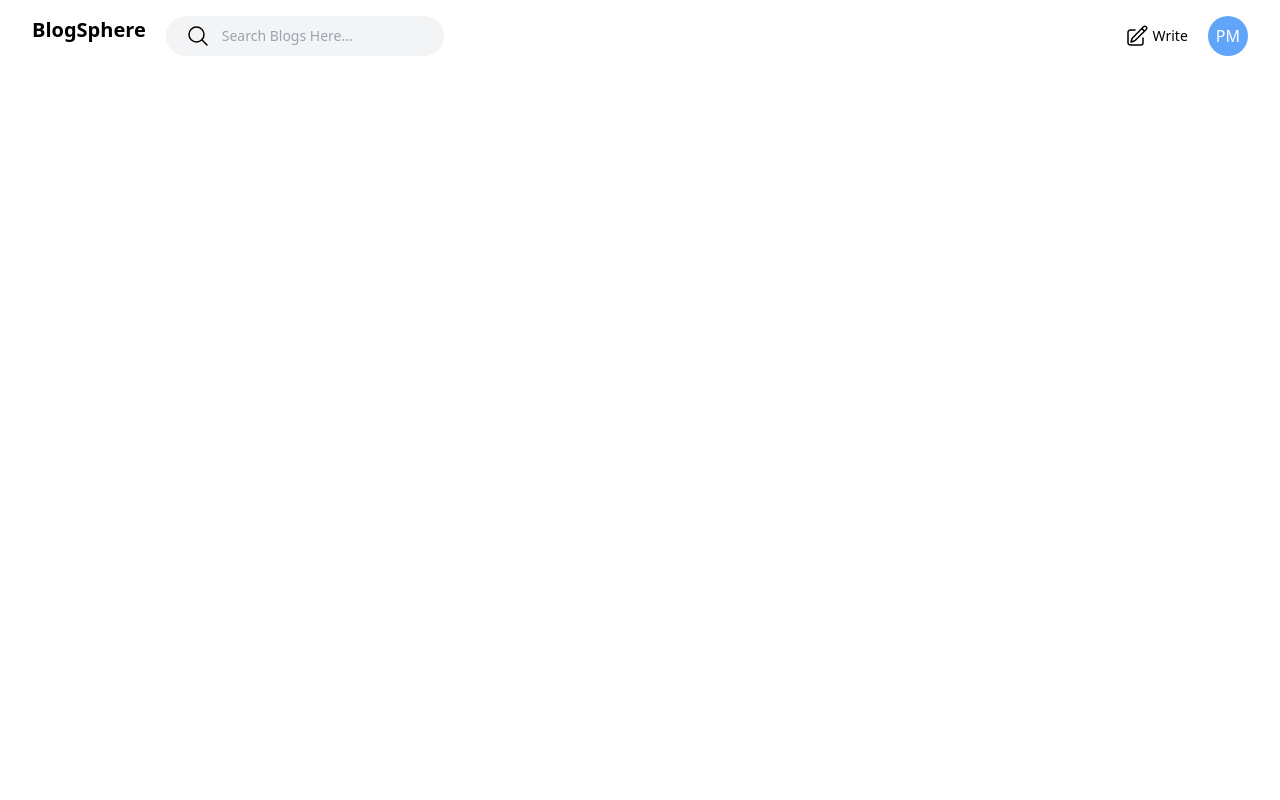
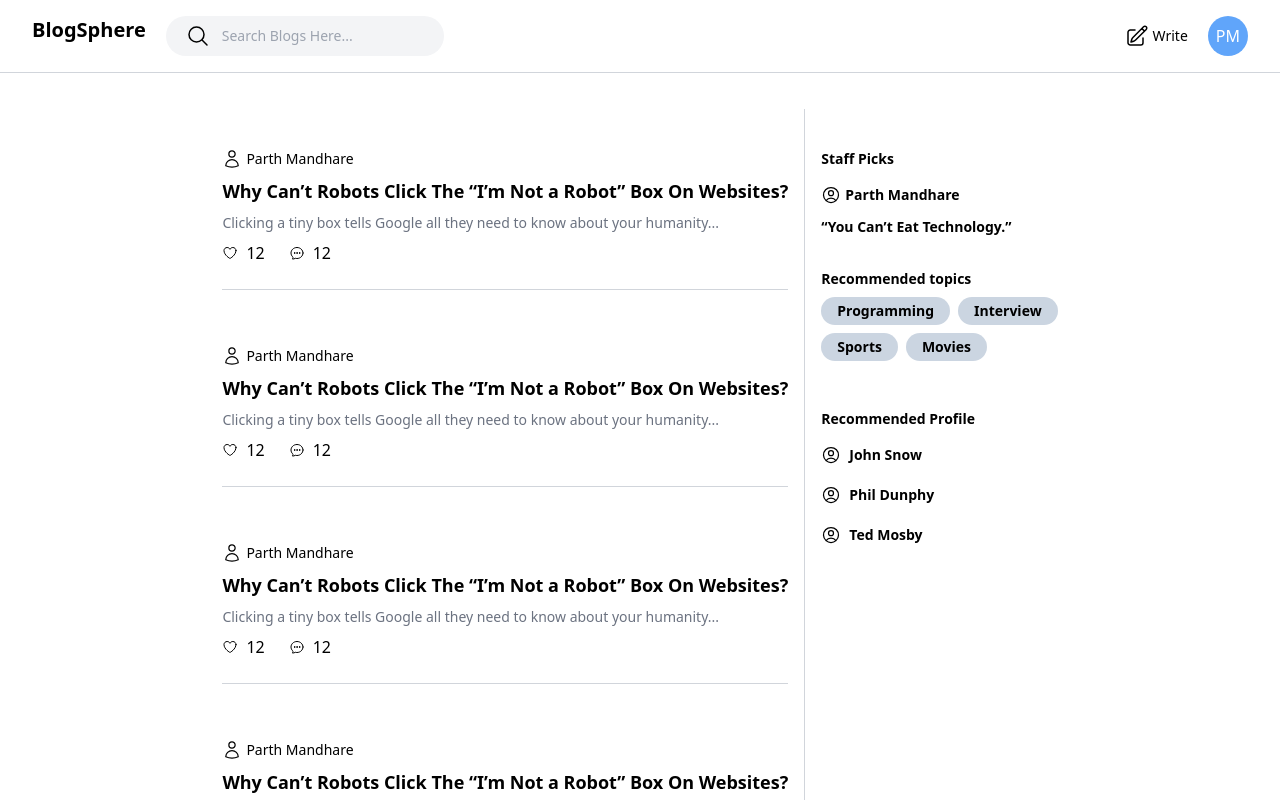
Before and after one commit to Parthmandhare/Blog-Website, a React (Create React App) app in the folder frontend/: page / in a window 1280 px wide. Shown: the top 800 px of the page. Built offline with nearby package versions, Linux system fonts and the light colour scheme.

Commit message:
Home Page Added

```diff
--- a/frontend/src/App.js
+++ b/frontend/src/App.js
@@ -3,6 +3,7 @@ import './App.css';
 import Home from './Components/Home';
 import Signup from './Components/Signup';
 import Signin from './Components/Signin';
+import DetailedPost from './Components/DetailedPost';
 
 function App() {
   return (
@@ -12,6 +13,7 @@ function App() {
           <Route path="/" Component={Home}/>
           <Route path="/signup" Component={Signup}/>
           <Route path="/signin" Component={Signin}/>
+          <Route path="/DetailedPost" Component={DetailedPost}/>
         </Routes>
      </BrowserRouter>
     </>
--- a/frontend/src/Components/AllPosts.jsx
+++ b/frontend/src/Components/AllPosts.jsx
@@ -0,0 +1,29 @@
+import React from 'react'
+import OverviewPost from './OverviewPost'
+import Sidebar from './Sidebar'
+
+const AllPosts = () => {
+  return (
+   <>
+   <hr className="my-4 border-t border-gray-300" />
+   <div className='flex justify-center p-5'>
+    <div className='flex flex-col mt-5 items-center gap-5'>
+                <OverviewPost/>
+                <OverviewPost/>
+                <OverviewPost/>
+                <OverviewPost/>
+                <OverviewPost/>
+                <OverviewPost/>
+    </div>
+    <div className="hidden md:inline-flex mx-4 border-l border-gray-300 min-h-screen"></div>
+
+    <div className='hidden md:inline-flex'>
+        <Sidebar/>
+    </div>
+
+   </div>
+   </>
+  )
+}
+
+export default AllPosts
--- a/frontend/src/Components/DetailedPost.jsx
+++ b/frontend/src/Components/DetailedPost.jsx
@@ -0,0 +1,9 @@
+import React from 'react'
+
+const DetailedPost = () => {
+  return (
+    <div>DetailedPost</div>
+  )
+}
+
+export default DetailedPost
--- a/frontend/src/Components/Home.jsx
+++ b/frontend/src/Components/Home.jsx
@@ -1,10 +1,12 @@
 import React from 'react'
 import Navbar from './Navbar'
+import AllPosts from './AllPosts'
 
 const Home = () => {
   return (
     <>
       <Navbar/>
+      <AllPosts/>
     </>
   )
 }
--- /dev/null
+++ b/frontend/src/Components/OverviewPost.jsx
@@ -0,0 +1,40 @@
+import React from 'react'
+
+const OverviewPost = () => {
+  return (
+    <>
+        <div className='flex flex-col gap-2 justify-start mt-5 cursor-pointer'>
+            <div className='flex gap-1'>
+                <svg xmlns="http://www.w3.org/2000/svg" fill="none" viewBox="0 0 24 24" stroke-width="1.5" stroke="currentColor" class="size-5">
+                    <path stroke-linecap="round" stroke-linejoin="round" d="M15.75 6a3.75 3.75 0 1 1-7.5 0 3.75 3.75 0 0 1 7.5 0ZM4.501 20.118a7.5 7.5 0 0 1 14.998 0A17.933 17.933 0 0 1 12 21.75c-2.676 0-5.216-.584-7.499-1.632Z" />
+                </svg>
+                <p className='text-sm'>Parth Mandhare</p>
+            </div>
+            <div>
+                <p className='font-bold text-lg'>Why Can’t Robots Click The “I’m Not a Robot” Box On Websites?</p>
+            </div>
+            <div>
+                <p className='text-sm text-gray-500'>Clicking a tiny box tells Google all they need to know about your humanity...</p>
+            </div>
+            <div className='flex gap-6 '>
+                <div className='flex gap-2 items-center'>
+                    <svg xmlns="http://www.w3.org/2000/svg" fill="none" viewBox="0 0 24 24" stroke-width="1.5" stroke="currentColor" class="size-4">
+                        <path stroke-linecap="round" stroke-linejoin="round" d="M21 8.25c0-2.485-2.099-4.5-4.688-4.5-1.935 0-3.597 1.126-4.312 2.733-.715-1.607-2.377-2.733-4.313-2.733C5.1 3.75 3 5.765 3 8.25c0 7.22 9 12 9 12s9-4.78 9-12Z" />
+                    </svg>
+                    <p>12</p>
+                </div>
+                <div className='flex gap-2 items-center'>
+                    <svg xmlns="http://www.w3.org/2000/svg" fill="none" viewBox="0 0 24 24" stroke-width="1.5" stroke="currentColor" class="size-4">
+                        <path stroke-linecap="round" stroke-linejoin="round" d="M8.625 12a.375.375 0 1 1-.75 0 .375.375 0 0 1 .75 0Zm0 0H8.25m4.125 0a.375.375 0 1 1-.75 0 .375.375 0 0 1 .75 0Zm0 0H12m4.125 0a.375.375 0 1 1-.75 0 .375.375 0 0 1 .75 0Zm0 0h-.375M21 12c0 4.556-4.03 8.25-9 8.25a9.764 9.764 0 0 1-2.555-.337A5.972 5.972 0 0 1 5.41 20.97a5.969 5.969 0 0 1-.474-.065 4.48 4.48 0 0 0 .978-2.025c.09-.457-.133-.901-.467-1.226C3.93 16.178 3 14.189 3 12c0-4.556 4.03-8.25 9-8.25s9 3.694 9 8.25Z" />
+                    </svg>
+                    <p>12</p>
+                </div>
+            </div>
+
+            <hr className="my-4 border-t border-gray-300" />
+        </div>
+    </>
+  )
+}
+
+export default OverviewPost
--- a/frontend/src/Components/Sidebar.jsx
+++ b/frontend/src/Components/Sidebar.jsx
@@ -2,7 +2,63 @@ import React from 'react'
 
 const Sidebar = () => {
   return (
-    <div>Sidebar</div>
+    <div className='mt-10 flex flex-col gap-8'>
+
+      <div className='flex flex-col gap-3'>
+        <div className='flex flex-col gap-4'>
+        <p className='font-bold text-sm '>Staff Picks</p>
+        <div className='flex gap-1'>
+          <svg xmlns="http://www.w3.org/2000/svg" fill="none" viewBox="0 0 24 24" stroke-width="1.5" stroke="currentColor" class="size-5">
+            <path stroke-linecap="round" stroke-linejoin="round" d="M17.982 18.725A7.488 7.488 0 0 0 12 15.75a7.488 7.488 0 0 0-5.982 2.975m11.963 0a9 9 0 1 0-11.963 0m11.963 0A8.966 8.966 0 0 1 12 21a8.966 8.966 0 0 1-5.982-2.275M15 9.75a3 3 0 1 1-6 0 3 3 0 0 1 6 0Z" />
+          </svg>
+
+          <p className='font-bold text-sm cursor-pointer'>Parth Mandhare</p>
+        </div>
+        </div>
+
+        <p className='text-sm font-semibold cursor-pointer'>“You Can’t Eat Technology.”</p>
+      </div>
+
+
+      <div>
+        <p className='font-bold text-sm'>Recommended topics</p>
+        <div className='mt-2 flex gap-2'>
+          <p className='bg-slate-300 w-fit px-4 py-1 font-semibold rounded-3xl text-sm cursor-pointer'>Programming</p>
+          <p className='bg-slate-300 w-fit px-4 font-semibold py-1 rounded-3xl text-sm cursor-pointer'>Interview</p>
+        </div>
+        <div className='mt-2 flex gap-2'>
+        <p className='bg-slate-300 w-fit px-4 font-semibold py-1 rounded-3xl text-sm cursor-pointer'>Sports</p>
+        <p className='bg-slate-300 w-fit px-4 font-semibold py-1 rounded-3xl text-sm cursor-pointer'>Movies</p>
+        </div>
+      </div>
+
+      <div>
+        <div className='font-bold text-sm mt-4'>Recommended Profile</div>
+
+        <div className='flex flex-col gap-5 mt-4'>
+          <div className='flex gap-2 items-center'>
+            <svg xmlns="http://www.w3.org/2000/svg" fill="none" viewBox="0 0 24 24" stroke-width="1.5" stroke="currentColor" class="size-5">
+              <path stroke-linecap="round" stroke-linejoin="round" d="M17.982 18.725A7.488 7.488 0 0 0 12 15.75a7.488 7.488 0 0 0-5.982 2.975m11.963 0a9 9 0 1 0-11.963 0m11.963 0A8.966 8.966 0 0 1 12 21a8.966 8.966 0 0 1-5.982-2.275M15 9.75a3 3 0 1 1-6 0 3 3 0 0 1 6 0Z" />
+            </svg>
+            <p className='font-bold text-sm cursor-pointer'>John Snow</p>
+          </div>
+
+          <div className='flex gap-2 items-center'>
+            <svg xmlns="http://www.w3.org/2000/svg" fill="none" viewBox="0 0 24 24" stroke-width="1.5" stroke="currentColor" class="size-5">
+              <path stroke-linecap="round" stroke-linejoin="round" d="M17.982 18.725A7.488 7.488 0 0 0 12 15.75a7.488 7.488 0 0 0-5.982 2.975m11.963 0a9 9 0 1 0-11.963 0m11.963 0A8.966 8.966 0 0 1 12 21a8.966 8.966 0 0 1-5.982-2.275M15 9.75a3 3 0 1 1-6 0 3 3 0 0 1 6 0Z" />
+            </svg>
+            <p className='font-bold text-sm cursor-pointer'>Phil Dunphy</p>
+          </div>
+
+          <div className='flex gap-2 items-center'>
+            <svg xmlns="http://www.w3.org/2000/svg" fill="none" viewBox="0 0 24 24" stroke-width="1.5" stroke="currentColor" class="size-5">
+              <path stroke-linecap="round" stroke-linejoin="round" d="M17.982 18.725A7.488 7.488 0 0 0 12 15.75a7.488 7.488 0 0 0-5.982 2.975m11.963 0a9 9 0 1 0-11.963 0m11.963 0A8.966 8.966 0 0 1 12 21a8.966 8.966 0 0 1-5.982-2.275M15 9.75a3 3 0 1 1-6 0 3 3 0 0 1 6 0Z" />
+            </svg>
+            <p className='font-bold text-sm cursor-pointer'>Ted Mosby</p>
+          </div>
+        </div>
+      </div>
+    </div>
   )
 }
 
```
